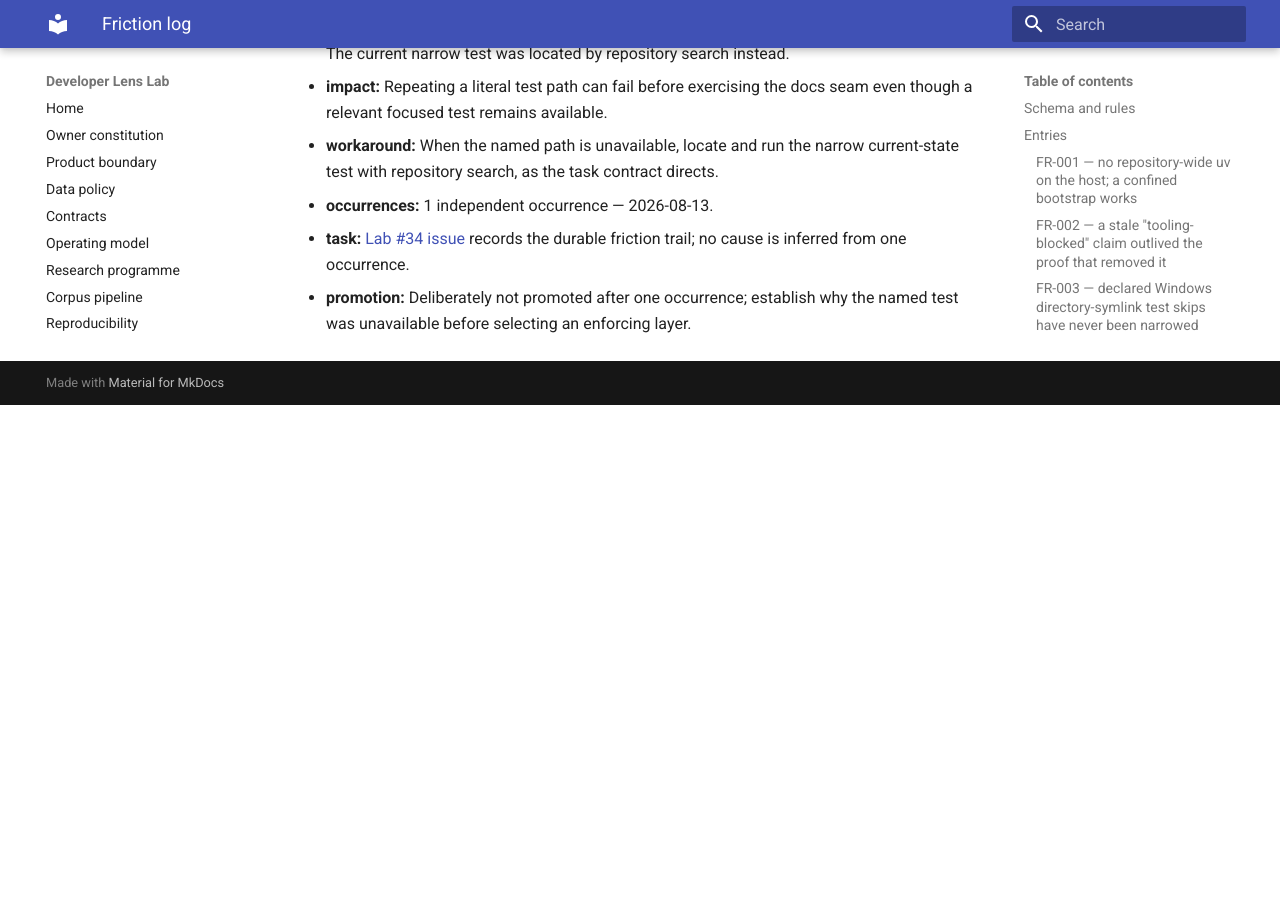
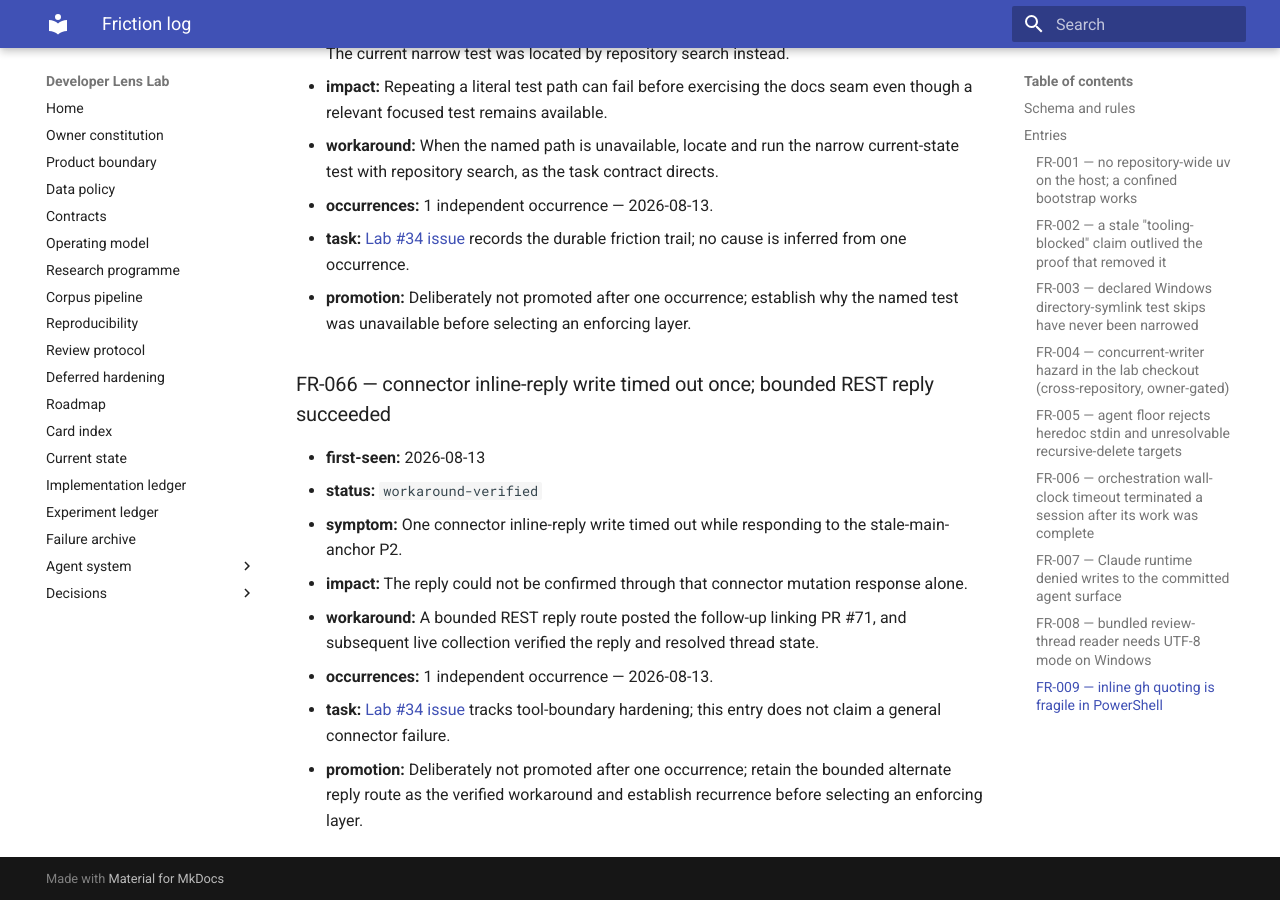
Before and after one commit to Chris0Jeky/developer-lens-lab, an MkDocs documentation site: the page built from docs/agent-system/FRICTION_LOG.md, in a window 1280 px wide and 900 px high, scrolled down 50077 px. Built offline with MkDocs 1.6.1 and Material for MkDocs 9.7.7, drawn with Linux system fonts in a browser that asks for light colours; before the commit the page ends 50482 px from its top, so only the background shows below that; some of the changed text lies outside the part shown.

Commit message:
docs: sync resolved review thread

```diff
--- a/docs/agent-system/FRICTION_LOG.md
+++ b/docs/agent-system/FRICTION_LOG.md
@@ -1684,8 +1684,8 @@ scaffolding is needed.
 
 _Note 2026-08-13 (verified connector workaround):_ The GitHub connector thread-aware route returned
 all five PR #70 threads and the one PR #65 thread with `is_resolved` / `is_outdated`. Four PR #70
-threads were resolved after disposition; the stale-main-anchor P2 remains unresolved pending this
-follow-up. This is an in-scope alternate read/resolve route for
+threads were resolved after disposition. The stale-main-anchor P2 is now resolved, with a follow-up
+reply linking PR #71 posted at 2026-08-13T14:33:54Z. This is an in-scope alternate read/resolve route for
 connector-equipped sessions despite the shell GraphQL block, not a claim that every runtime has it
 or a merge-gate bypass.
 
@@ -1739,3 +1739,18 @@ or a merge-gate bypass.
   durable friction trail; no cause is inferred from one occurrence.
 - **promotion:** Deliberately not promoted after one occurrence; establish why the named test was
   unavailable before selecting an enforcing layer.
+
+### FR-066 — connector inline-reply write timed out once; bounded REST reply succeeded
+
+- **first-seen:** 2026-08-13
+- **status:** `workaround-verified`
+- **symptom:** One connector inline-reply write timed out while responding to the stale-main-anchor
+  P2.
+- **impact:** The reply could not be confirmed through that connector mutation response alone.
+- **workaround:** A bounded REST reply route posted the follow-up linking PR #71, and subsequent live
+  collection verified the reply and resolved thread state.
+- **occurrences:** 1 independent occurrence — 2026-08-13.
+- **task:** [Lab #34 issue](https://github.com/Chris0Jeky/developer-lens-lab/issues/34) tracks
+  tool-boundary hardening; this entry does not claim a general connector failure.
+- **promotion:** Deliberately not promoted after one occurrence; retain the bounded alternate reply
+  route as the verified workaround and establish recurrence before selecting an enforcing layer.
```
Also changed, not shown: docs/CURRENT_STATE.md (+4 -4 lines).
